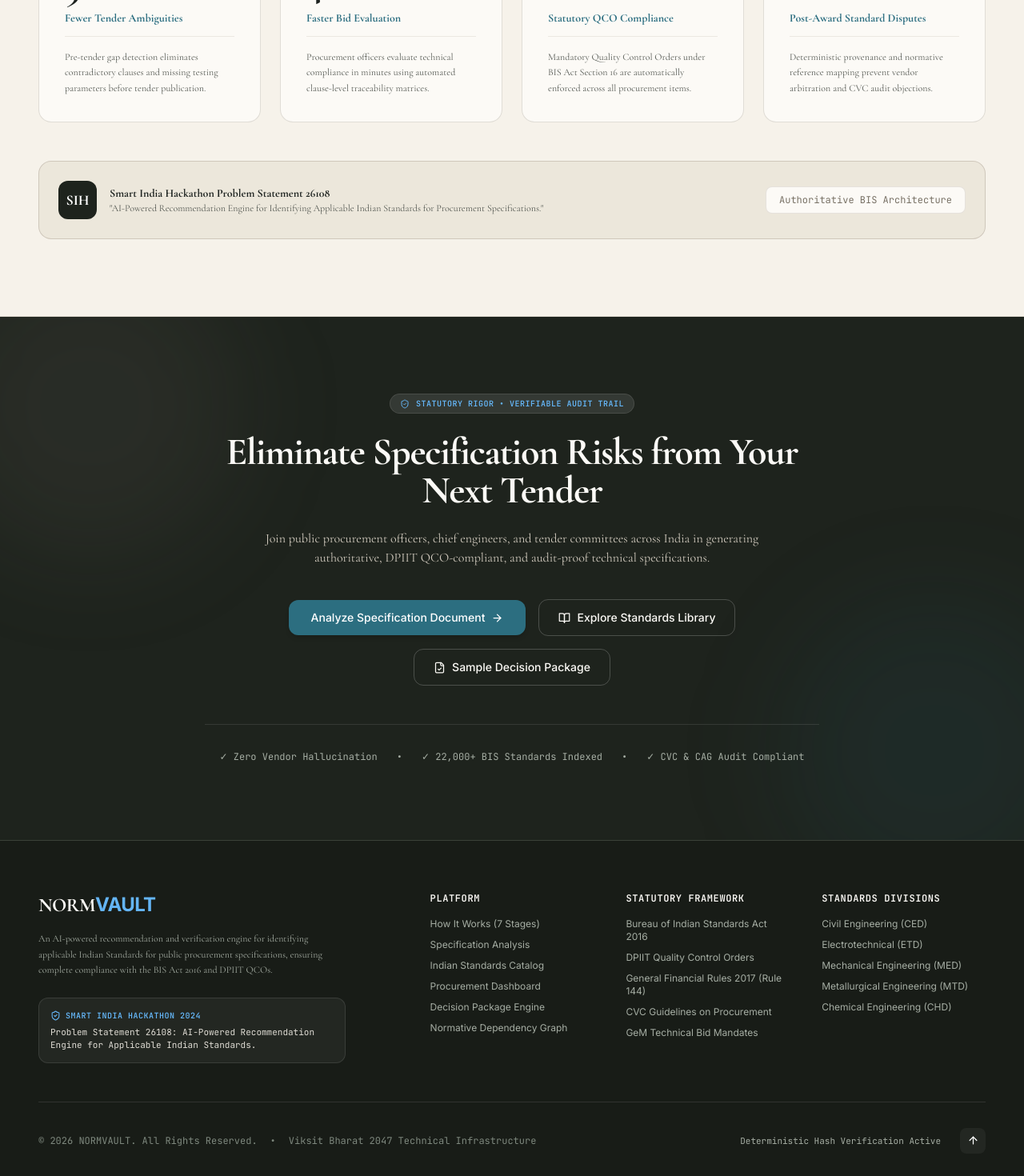
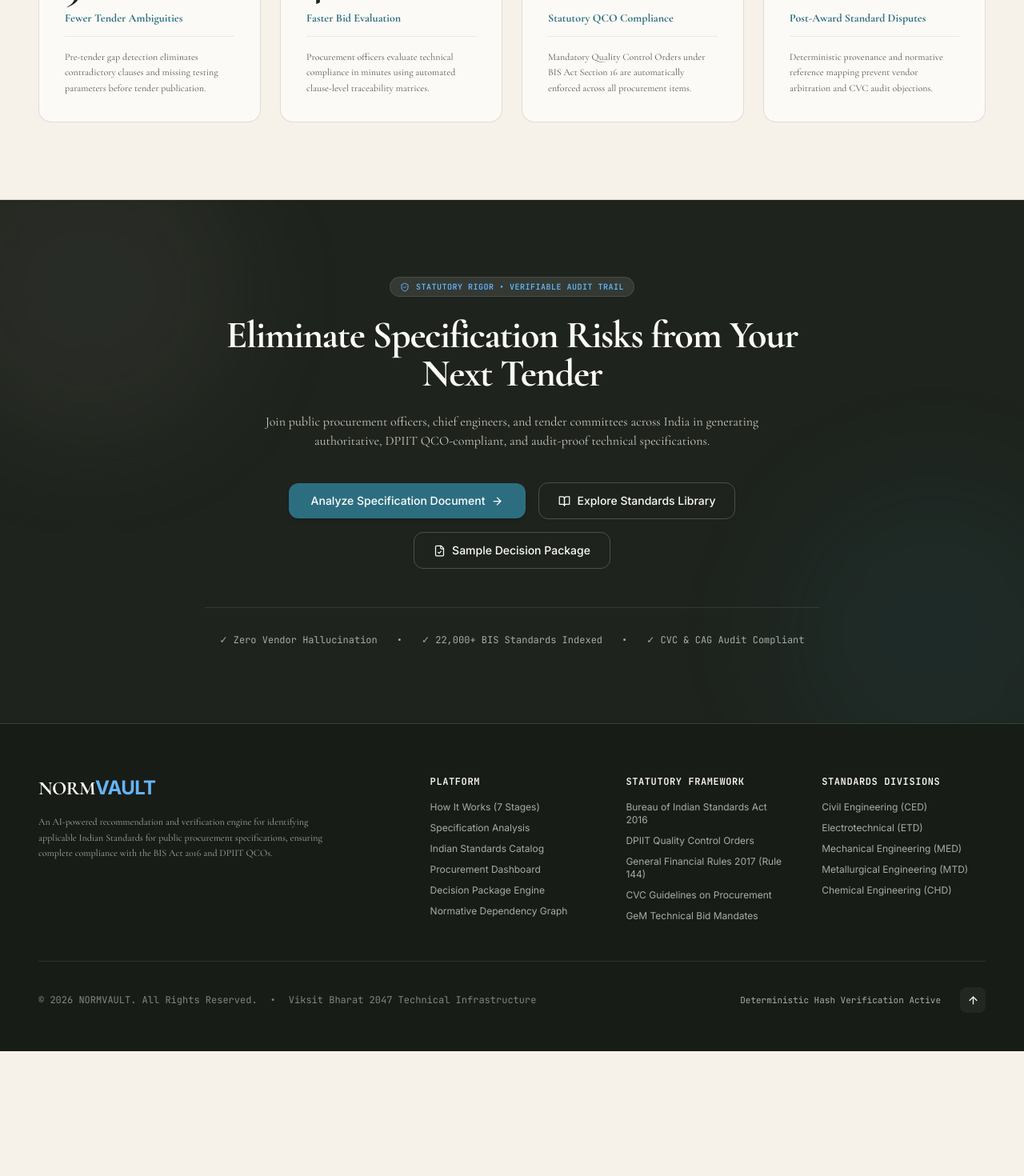
Before and after one commit to Vedant-S-Tattimani/NORMVAULT, a React (Vite) app in the folder apps/frontend/: page / in a window 1280 px wide. Shown: the part 5979-7449 px from the top of the page at 80% size. After the commit the page ends 7293 px from the top, so only its background shows below. Built offline with nearby package versions, Linux system fonts and the light colour scheme; a web font is replaced by a local one.

Commit message:
removing the sih 2024

```diff
--- a/apps/frontend/src/App.tsx
+++ b/apps/frontend/src/App.tsx
@@ -77,8 +77,6 @@
             <div className="flex items-center gap-2 font-mono text-[11px]">
               <span>NORMVAULT v2.4.0</span>
               <span className="text-slate-300">•</span>
-              <span>SIH Problem Statement 26108</span>
-              <span className="text-slate-300">•</span>
               <span>Bureau of Indian Standards (BIS) Architecture</span>
             </div>
             <div className="text-[11px] font-mono text-ink-faint">
--- a/apps/frontend/src/components/home/Footer.tsx
+++ b/apps/frontend/src/components/home/Footer.tsx
@@ -1,5 +1,5 @@
 import React from 'react';
-import { ShieldCheck, ArrowUp } from 'lucide-react';
+import { ArrowUp } from 'lucide-react';
 import { ViewType } from '../common/EditorialHeader';
 
 interface FooterProps {
@@ -29,16 +29,6 @@
               An AI-powered recommendation and verification engine for identifying applicable Indian Standards
               for public procurement specifications, ensuring complete compliance with the BIS Act 2016 and DPIIT QCOs.
             </p>
-
-            <div className="p-3.5 rounded-xl bg-white/5 border border-white/10 text-xs font-mono text-[#A6AEA4] max-w-sm">
-              <div className="text-[10px] uppercase tracking-wider text-[#64B5F6] font-bold mb-1 flex items-center gap-1.5">
-                <ShieldCheck size={13} />
-                <span>Smart India Hackathon 2024</span>
-              </div>
-              <div className="text-[11px] text-[#E0DDD5]">
-                Problem Statement 26108: AI-Powered Recommendation Engine for Applicable Indian Standards.
-              </div>
-            </div>
           </div>
 
           {/* Col 1: Platform */}
--- a/apps/frontend/src/components/home/HeroSection.tsx
+++ b/apps/frontend/src/components/home/HeroSection.tsx
@@ -276,8 +276,7 @@
             <div>
               <h3 className="text-2xl font-serif font-bold text-ink-text mb-2">About NORMVAULT</h3>
               <p className="text-xs font-mono text-ink-muted mb-4">
-                Developed for Smart India Hackathon (SIH) Problem Statement 26108:
-                "AI-Powered Recommendation Engine for Identifying Applicable Indian Standards for Procurement Specifications."
+                AI-Powered Recommendation Engine for Identifying Applicable Indian Standards for Procurement Specifications.
               </p>
               <div className="text-xs text-ink-muted space-y-3 leading-relaxed">
                 <p>
--- a/apps/frontend/src/components/home/ImpactMetricsSection.tsx
+++ b/apps/frontend/src/components/home/ImpactMetricsSection.tsx
@@ -71,26 +71,6 @@
             );
           })}
         </div>
-
-        {/* SIH Banner */}
-        <div className="mt-12 p-6 rounded-2xl bg-[#EAE4D8]/80 border border-[#8C8275]/30 flex flex-col md:flex-row items-center justify-between gap-6">
-          <div className="flex items-center gap-4">
-            <div className="w-12 h-12 rounded-xl bg-[#1E231D] text-white flex items-center justify-center font-serif font-bold text-lg shrink-0">
-              SIH
-            </div>
-            <div>
-              <div className="font-serif font-bold text-sm text-[#1E2320]">
-                Smart India Hackathon Problem Statement 26108
-              </div>
-              <div className="text-xs text-[#525650] font-serif">
-                "AI-Powered Recommendation Engine for Identifying Applicable Indian Standards for Procurement Specifications."
-              </div>
-            </div>
-          </div>
-          <div className="text-xs font-mono text-[#787165] bg-[#FCFAF6] px-4 py-2 rounded-lg border border-[#8C8275]/20 shrink-0">
-            Authoritative BIS Architecture
-          </div>
-        </div>
       </div>
     </section>
   );
--- a/apps/frontend/src/pages/HomePage.tsx
+++ b/apps/frontend/src/pages/HomePage.tsx
@@ -35,7 +35,7 @@
       {/* 6. Interactive Standards Catalog Quick Explorer */}
       <StandardsQuickExplorer onNavigate={onNavigate} />
 
-      {/* 7. Measurable Real-World Impact & SIH 26108 Banner */}
+      {/* 7. Measurable Real-World Impact */}
       <ImpactMetricsSection />
 
       {/* 8. Institutional Call To Action */}
--- a/apps/frontend/src/pages/HowItWorksPage.tsx
+++ b/apps/frontend/src/pages/HowItWorksPage.tsx
@@ -176,7 +176,7 @@
             <div className="max-w-3xl">
               <div className="inline-flex items-center gap-2 px-3 py-1 rounded-full bg-[#E5F0F2] text-[#2C6E80] text-[10px] font-mono font-semibold uppercase tracking-wider mb-3 border border-[#2C6E80]/30">
                 <Sparkles size={12} />
-                <span>SIH 26108 • DETERMINISTIC STANDARDS ENGINE</span>
+                <span>AUTHORITATIVE DETERMINISTIC STANDARDS ENGINE</span>
               </div>
               <h1 className="text-3xl sm:text-4xl lg:text-5xl font-serif font-bold text-[#1E2320] leading-tight mb-4">
                 How NORMVAULT Works
```
Also changed, not shown: 2 other files (tests, documents, lock files or other folders).
